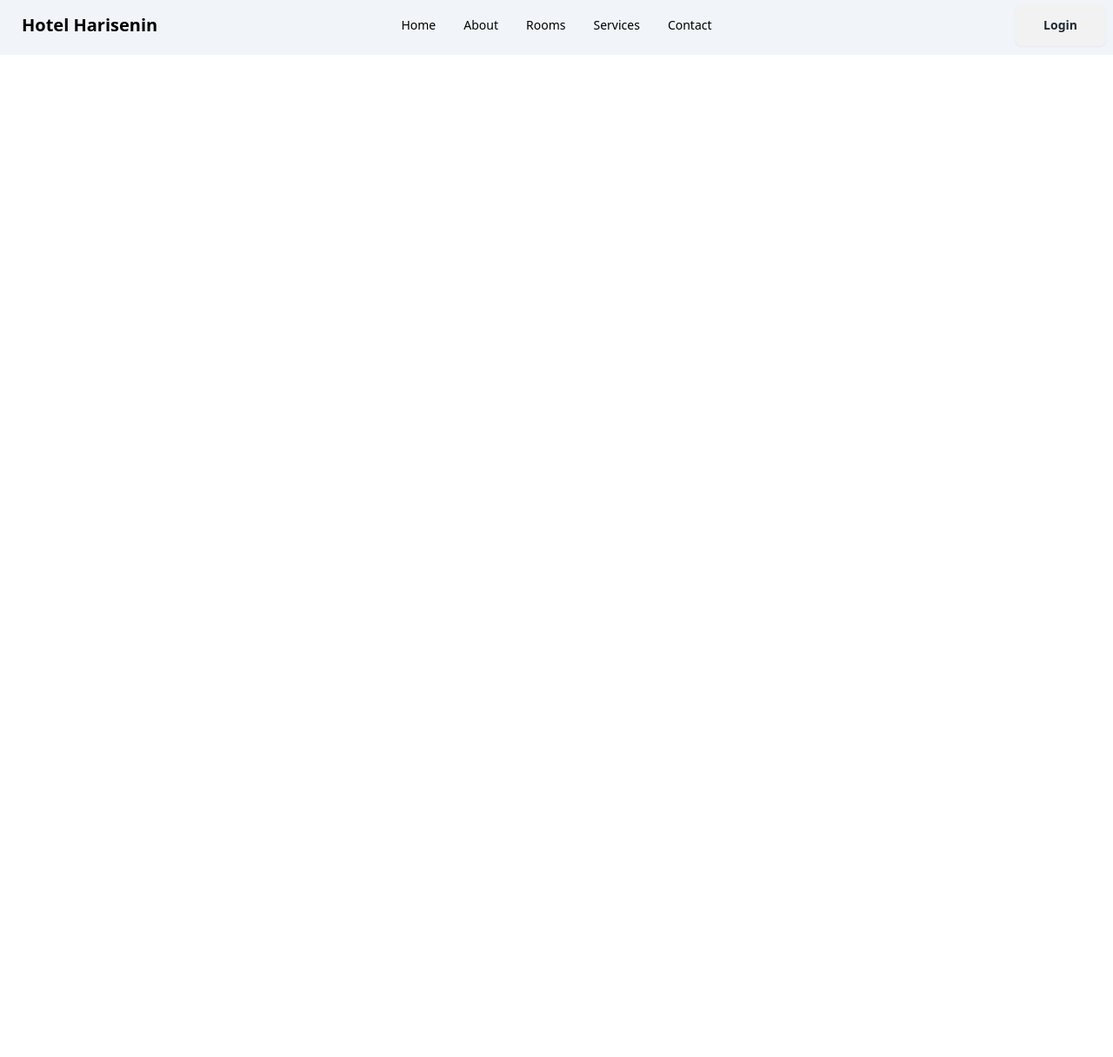
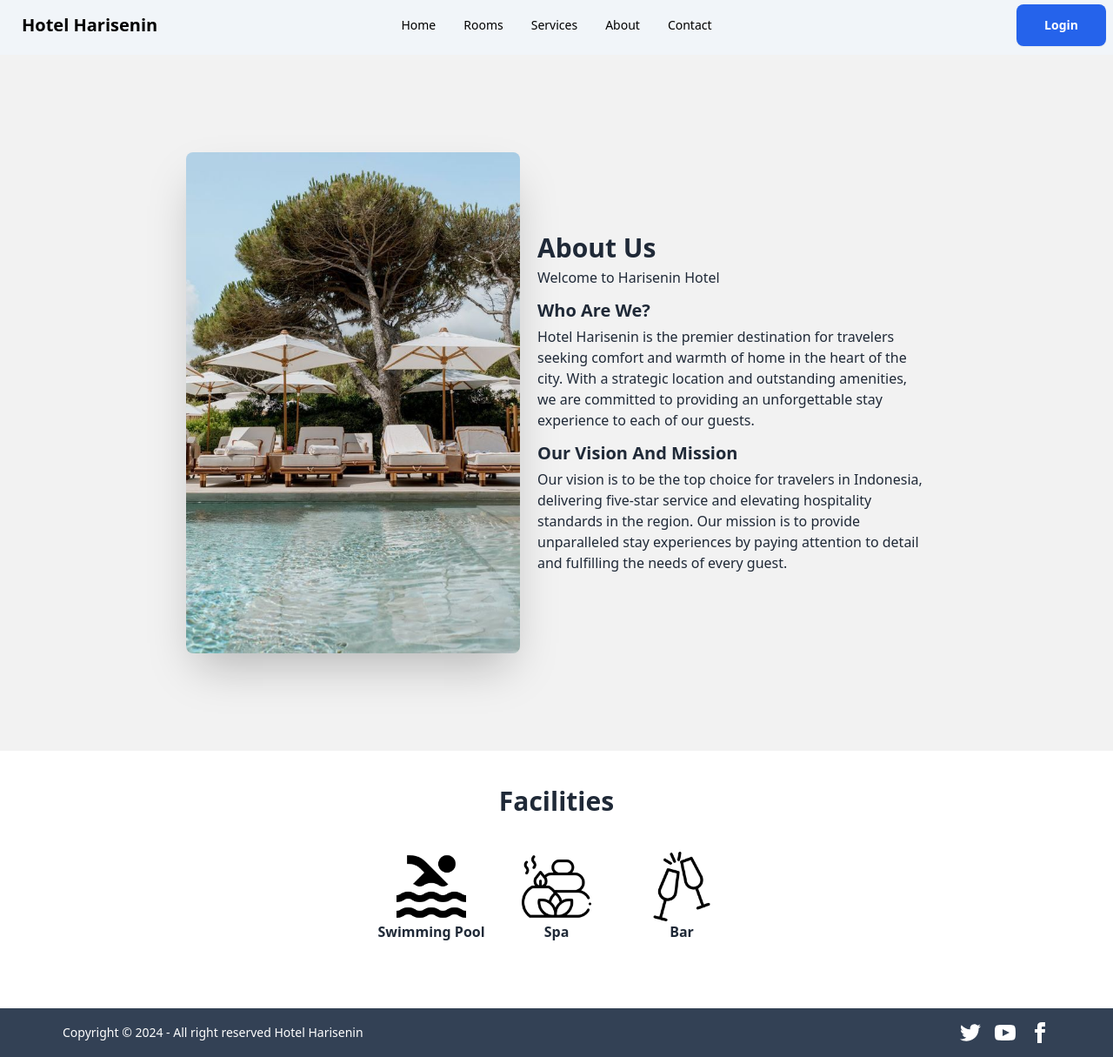
Before and after one commit to Chotifz/Hotel-harisenin, a website: page public/about.html in a window 1280 px wide. Shown: the part 5-1220 px from the top of the page at 87% size. Before the commit the page ends 800 px from the top, so only its background shows below. Drawn offline with Linux system fonts and the light colour scheme.

Commit message:
Add Halaman About

```diff
--- a/public/about.html
+++ b/public/about.html
@@ -3,7 +3,7 @@
 <head>
     <meta charset="UTF-8">
     <meta name="viewport" content="width=device-width, initial-scale=1.0">
-    <title>About | Traveldoorz</title>
+    <title>About | Hotel Harisenin</title>
     <link rel="stylesheet" href="css/styles.css">
 </head>
 <body>
@@ -15,17 +15,13 @@
             <div tabindex="0" role="button" class="btn btn-ghost lg:hidden">
               <svg xmlns="http://www.w3.org/2000/svg" class="h-5 w-5" fill="none" viewBox="0 0 24 24" stroke="currentColor"><path stroke-linecap="round" stroke-linejoin="round" stroke-width="2" d="M4 6h16M4 12h8m-8 6h16" /></svg>
             </div>
-          <ul tabindex="0" class="menu menu-sm dropdown-content mt-3 z-[1] p-2 shadow bg-base-100 rounded-box w-52">
+            <ul tabindex="0" class="menu menu-sm dropdown-content mt-3 z-[1] p-2 shadow bg-slate-100 rounded-box w-52">
               <li><a href="index.html">Home</a></li>
-            <li>
-              <a href="about.html">About</a>
-              <ul class="p-2">
-                <li><a href="contact.html">Contact</a></li>
-                <li><a>Submenu 2</a></li>
-              </ul>
-            </li>
               <li><a href="rooms.html">Rooms</a></li>
               <li><a href="services.html">Services</a></li>
+              <li><a href="about.html">About</a></li>
+              <li><a href="contact.html">Contact</a></li>
+
             </ul>
           </div>
           <a class="btn btn-ghost text-xl">Hotel Harisenin</a>
@@ -33,17 +29,89 @@
         <div class="navbar-center hidden lg:flex">
           <ul class="menu menu-horizontal px-1">
             <li><a href="index.html">Home</a></li>
+            <li><a href="rooms.html">Rooms</a></li>
+            <li class="dropdown dropdown-hover"><a href="services.html">Services</a>
+              <ul class="dropdown-content z-[1] mt-4 p-2 pt-0 bg-slate-100 border shadow pr-20">
+                <li><a href=""></a>Restaurant</li>
+                <li><a href=""></a>Service included</li>
+                <li><a href=""></a>Service on request</li>
+              </ul>
+            </li>
             <li><a href="about.html">About</a></li>
-          <li><a href="rooms.html">Rooms</a></li>
-          <li><a href="services.html">Services</a></li>
             <li><a href="contact.html">Contact</a></li>
           </ul>
         </div>
         <div class="navbar-end">
-        <a href="login.html" class="btn px-8">Login</a>
+          <a href="login.html" class="btn px-8 bg-blue-600 text-white hover:bg-orange-200 border-none">Login</a>
         </div>
       </div>
     </header>
     <!-- End Header -->
+
+<main>
+<section>
+  <div class="hero min-h-screen bg-base-200">
+    <div class="hero-content flex-col lg:flex-row">
+      <img src="img/Pantai.jpg" class="max-w-sm rounded-lg shadow-2xl " />
+      <div class="ml-1">
+        <div class="max-w-md">
+          <h1 class="text-3xl font-bold">About Us</h1>
+          <p class="mt-1 font-normal"> Welcome to Harisenin Hotel</p>
+          <h2 class="text-xl font-bold mt-3">Who Are We?</h2>
+          <p class="mt-1">Hotel Harisenin is the premier destination for travelers seeking comfort and warmth of home in the heart of the city. With a strategic location and outstanding amenities, we are committed to providing an unforgettable stay experience to each of our guests.</p>
+        </div>
+        <div class="max-w-md">
+          <h2 class="mt-3 text-xl font-bold">Our Vision And Mission</h2>
+          <p class="mt-1">Our vision is to be the top choice for travelers in Indonesia, delivering five-star service and elevating hospitality standards in the region. Our mission is to provide unparalleled stay experiences by paying attention to detail and fulfilling the needs of every guest.</p>
+        </div>
+
+      </div>
+    </div>
+  </div>
+</section>
+
+<section>
+  <div class="flex-col">
+<div class="h-64">
+  <div>
+    <h2 class="text-center text-3xl font-bold mt-10">Facilities</h2>
+  </div>
+
+  <div class="items-start flex flex-row justify-center mt-10">
+  <div>
+    <div class="mx-8">
+      <img src="img/pool.png" class="h-20">
+    </div>
+    <p class="text-center font-semibold">Swimming Pool</p>
+    </div>
+    <div>
+      <div class="mx-8">
+        <img src="img/spa.png" class="h-20">
+      </div>
+        <p class="text-center font-semibold">Spa</p>
+    </div>
+    <div>
+      <div class="mx-8">
+        <img src="img/Bar.png" class="h-20">
+      </div>
+      <p class="text-center font-semibold">Bar</p>
+    </div>
+  </div>
+</div>
+  </div>
+</section>
+</main>
+
+    <footer class="footer items-center p-4 bg-slate-700 text-white">
+      <aside class="items-center grid-flow-col ml-14">
+        <p>Copyright © 2024 - All right reserved Hotel Harisenin</p>
+      </aside>
+      <nav class="grid-flow-col gap-4 md:place-self-center md:justify-self-end mr-14">
+        <a><svg xmlns="http://www.w3.org/2000/svg" width="24" height="24" viewBox="0 0 24 24" class="fill-current"><path d="M24 4.557c-.883.392-1.832.656-2.828.775 1.017-.609 1.798-1.574 2.165-2.724-.951.564-2.005.974-3.127 1.195-.897-.957-2.178-1.555-3.594-1.555-3.179 0-5.515 2.966-4.797 6.045-4.091-.205-7.719-2.165-10.148-5.144-1.29 2.213-.669 5.108 1.523 6.574-.806-.026-1.566-.247-2.229-.616-.054 2.281 1.581 4.415 3.949 4.89-.693.188-1.452.232-2.224.084.626 1.956 2.444 3.379 4.6 3.419-2.07 1.623-4.678 2.348-7.29 2.04 2.179 1.397 4.768 2.212 7.548 2.212 9.142 0 14.307-7.721 13.995-14.646.962-.695 1.797-1.562 2.457-2.549z"></path></svg>
+        </a>
+        <a><svg xmlns="http://www.w3.org/2000/svg" width="24" height="24" viewBox="0 0 24 24" class="fill-current"><path d="M19.615 3.184c-3.604-.246-11.631-.245-15.23 0-3.897.266-4.356 2.62-4.385 8.816.029 6.185.484 8.549 4.385 8.816 3.6.245 11.626.246 15.23 0 3.897-.266 4.356-2.62 4.385-8.816-.029-6.185-.484-8.549-4.385-8.816zm-10.615 12.816v-8l8 3.993-8 4.007z"></path></svg></a>
+        <a><svg xmlns="http://www.w3.org/2000/svg" width="24" height="24" viewBox="0 0 24 24" class="fill-current"><path d="M9 8h-3v4h3v12h5v-12h3.642l.358-4h-4v-1.667c0-.955.192-1.333 1.115-1.333h2.885v-5h-3.808c-3.596 0-5.192 1.583-5.192 4.615v3.385z"></path></svg></a>
+      </nav>
+    </footer>
 </body>
 </html>
```
Also changed, not shown: public/css/styles.css, public/img/Bar.png (added), public/img/Pantai.jpg (added), public/img/pool.png (added), public/img/spa.png (added). Lines whose indentation alone changed are shown as unchanged.
